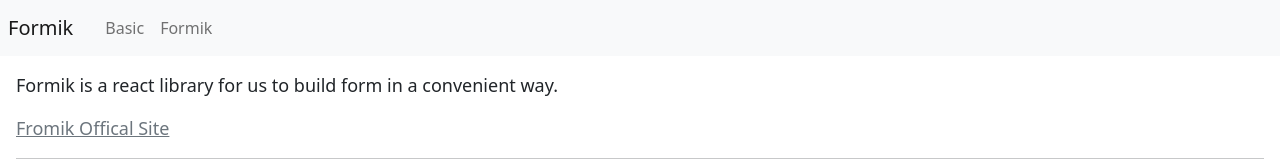
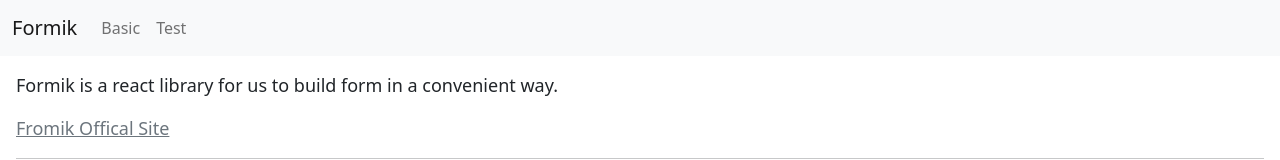
Before and after one commit to michaelc285/react-formik-sample, a React (Create React App) app: page / in a window 1280 px wide. Shown: the top 160 px of the page. Built offline with nearby package versions, Linux system fonts and the light colour scheme.

Commit message:
Update NavBar

```diff
--- a/package.json
+++ b/package.json
@@ -10,6 +10,7 @@
     "bootstrap": "^5.0.2",
     "formik": "^2.2.9",
     "react": "^17.0.2",
+    "react-bootstrap": "^2.0.0-beta.4",
     "react-datepicker": "^4.1.1",
     "react-dom": "^17.0.2",
     "react-router-dom": "^5.2.0",
--- a/src/components/NavigationBar.js
+++ b/src/components/NavigationBar.js
@@ -1,29 +1,33 @@
-import React, { useRef } from 'react';
+import React, { useState } from 'react';
+import Navbar from 'react-bootstrap/Navbar'
+import Container from "react-bootstrap/Container";
+import Nav from 'react-bootstrap/Nav'
 import { ROOT, BASIC_FORM, FORMIK_FORM } from "../path";
 import { Link, useLocation } from "react-router-dom";
-import { useMeasure } from '../hooks/useMeasure';
+
+
 
 export default function NavigationBarComponent() {
+    const [toggle] = useState(false);
     const { pathname } = useLocation();
-    const navRef = useRef();
-    useMeasure(navRef, "NAV_REF_ADD");
 
     return (
-        <nav className="navbar navbar-expand-lg navbar-light bg-light" ref={navRef}>
-            <Link className={`navbar-brand px-2`} to={ROOT}>Formik</Link>
-            <button className="navbar-toggler" type="button" data-toggle="collapse" data-target="#navbarNav" aria-controls="navbarNav" aria-expanded="false" aria-label="Toggle navigation">
-                <span className="navbar-toggler-icon"></span>
-            </button>
-            <div className="collapse navbar-collapse" id="navbarNav">
-                <ul className="navbar-nav">
-                    <li className="nav-item">
-                        <Link className={`nav-link ${BASIC_FORM === pathname && "active"}`} to={BASIC_FORM}>Basic</Link>
-                    </li>
-                    <li className="nav-item">
-                        <Link className={`nav-link ${FORMIK_FORM === pathname && "active"}`} to={FORMIK_FORM}>Formik</Link>
-                    </li>
-                </ul>
-            </div>
-        </nav>
+        <Navbar bg="light" expand="lg" onToggle={toggle}>
+            <Container fluid={true}>
+                <Link className={`navbar-brand`} to={ROOT}>Formik</Link>
+                <Navbar.Toggle aria-controls="basic-navbar-nav" />
+                <Navbar.Collapse id="basic-navbar-nav">
+                    <Nav className={`me-auto`}>
+                        <Nav.Item>
+                            <Link className={`nav-link ${BASIC_FORM === pathname && "active"}`} to={BASIC_FORM}>Basic</Link>
+                        </Nav.Item>
+                        <Nav.Item>
+                            <Link className={`nav-link ${FORMIK_FORM === pathname && "active"} `} to={FORMIK_FORM}>Test</Link>
+                        </Nav.Item>
+                    </Nav>
+                </Navbar.Collapse>
+            </Container>
+        </Navbar>
     )
+
 }
--- a/src/path.js
+++ b/src/path.js
@@ -1,3 +1,3 @@
-export const ROOT = "/";
-export const BASIC_FORM = "/basic-form";
-export const FORMIK_FORM = "/formik-test";
+export const ROOT = "/react-formik-sample";
+export const BASIC_FORM = `${ROOT}/basic-form`;
+export const FORMIK_FORM = `${ROOT}/formik-test`;
```
Also changed, not shown: 1 other file (tests, documents, lock files or other folders).
